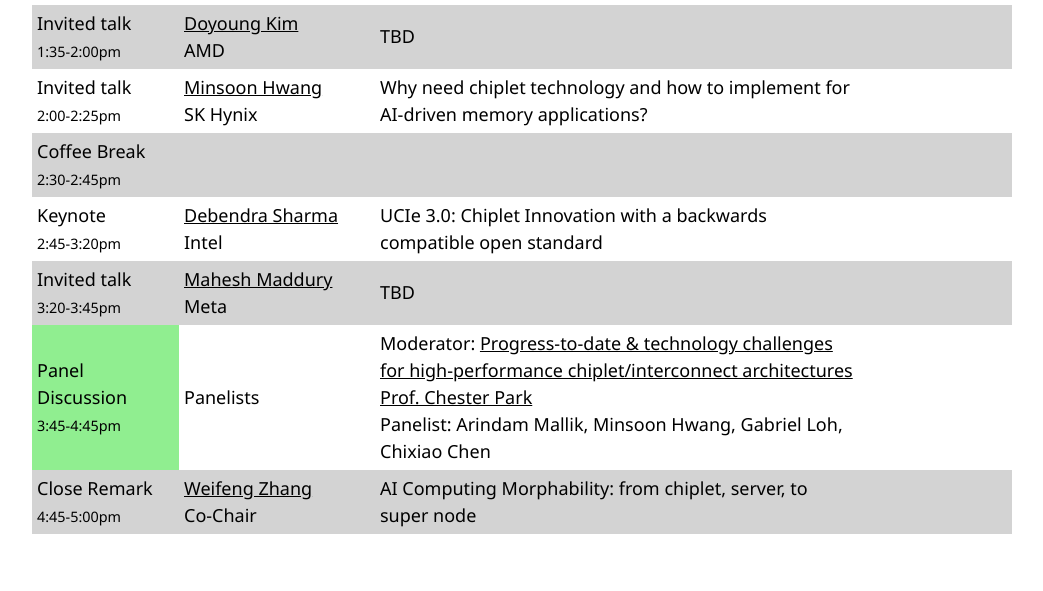
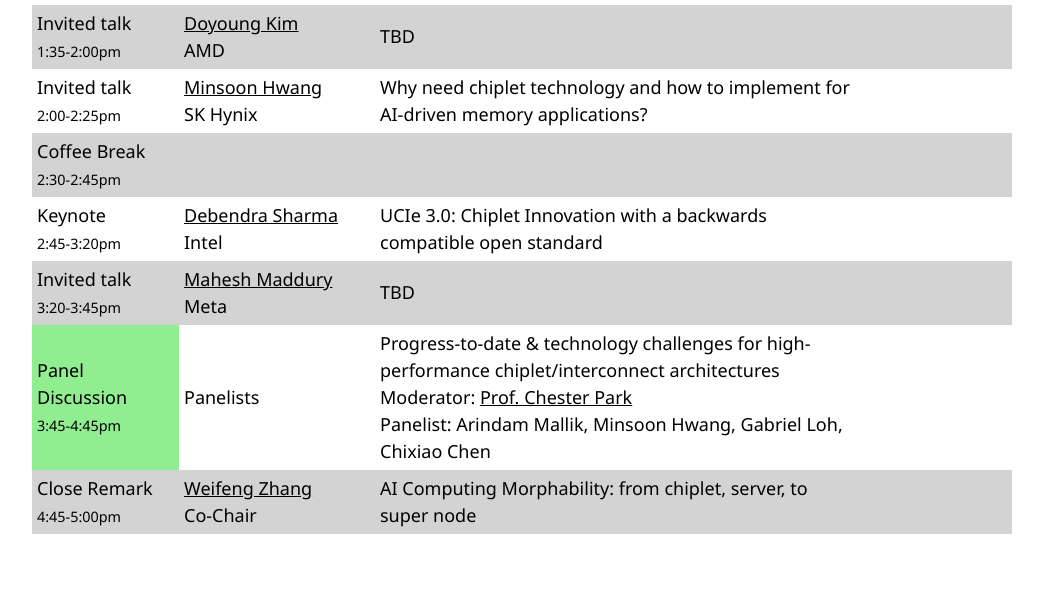
Before and after one commit to hipchips/micro2025, a plain HTML site: page index.html in a window 1280 px wide. Shown: the part 7298-7889 px from the top of the page, without its empty margins (118-1161 px from the left). Drawn offline with nearby package versions, Linux system fonts and the light colour scheme.

Commit message:
Update index.html
Panel theme (typos) fixed

```diff
--- a/index.html
+++ b/index.html
@@ -439,7 +439,7 @@
 	 	<tr style="vertical-align:middle">
 			<td align="left" style="background-color:lightgreen">Panel Discussion <br><small>3:45-4:45pm </small> </td>
 			<td align="left"> Panelists <br> </td>
-			<td align="left"> Moderator: <a href="#org-chester">Progress-to-date & technology challenges for high-performance chiplet/interconnect architectures <br> Prof. Chester Park</a> <br> Panelist: Arindam Mallik, Minsoon Hwang, Gabriel Loh, Chixiao Chen
+			<td align="left"> Progress-to-date & technology challenges for high-performance chiplet/interconnect architectures <br> Moderator: <a href="#org-chester"> Prof. Chester Park</a> <br> Panelist: Arindam Mallik, Minsoon Hwang, Gabriel Loh, Chixiao Chen
 			</td>
 			<td align="center"> <!-- a href=""> Slides </a --> <br>
 			</td>
```
